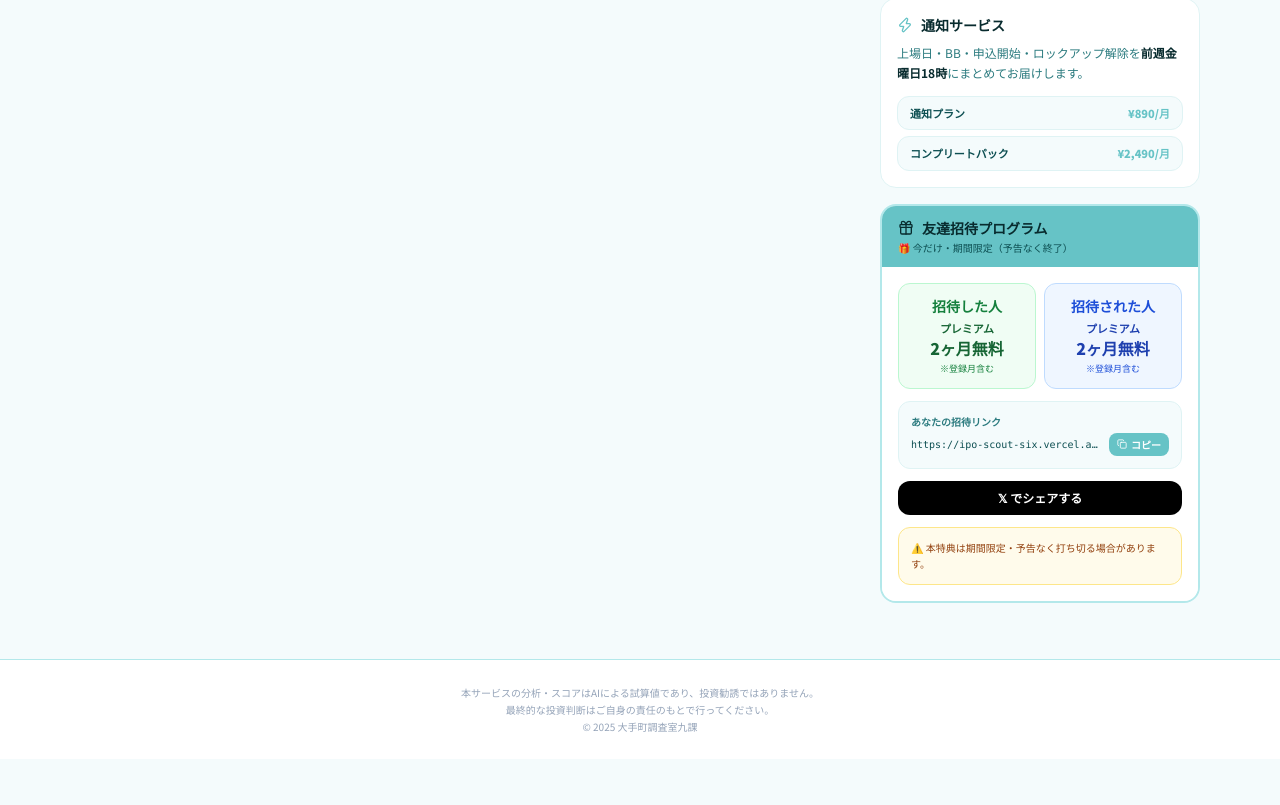
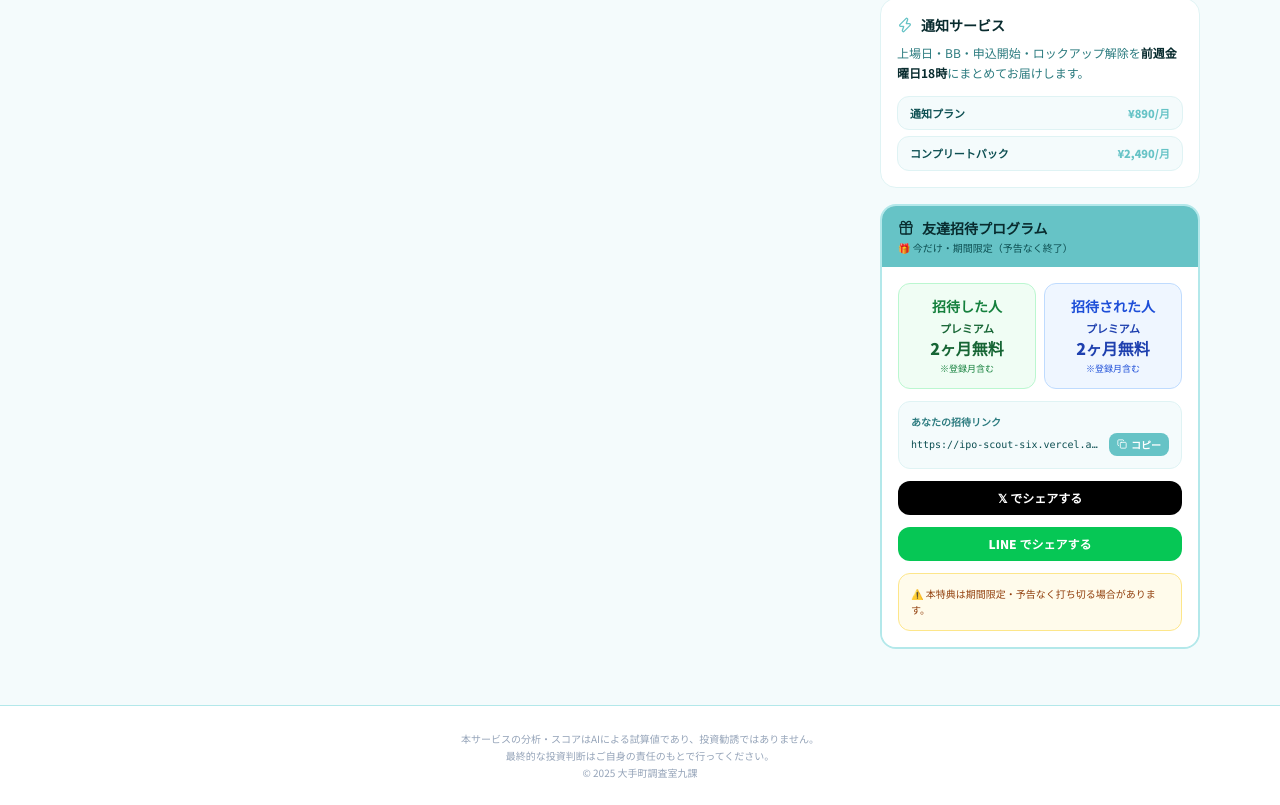
Before and after one commit to shakederice-jp/ipo-scout, a Next.js app: page / in a window 1280 px wide. Shown: the part 512-1317 px from the top of the page. Before the commit the page ends 1271 px from the top, so only its background shows below. Built offline with nearby package versions, Linux system fonts and the light colour scheme; no server answers; the database is empty.

Commit message:
feat: add LINE share button to referral section

```diff
--- a/src/components/RefferalSection.tsx
+++ b/src/components/RefferalSection.tsx
@@ -70,6 +70,12 @@ export default function ReferralSection({ userId }: { userId: string }) {
           style={{ fontSize: "12px", backgroundColor: "#000", color: "white", textDecoration: "none" }}>
           𝕏 でシェアする
         </a>
+        <a href={`https://line.me/R/msg/text/?${encodeURIComponent(tweetText)}`}
+  target="_blank" rel="noopener noreferrer"
+  className="flex items-center justify-center gap-2 rounded-xl py-2 font-black w-full"
+  style={{ fontSize: "12px", backgroundColor: "#06C755", color: "white", textDecoration: "none" }}>
+  LINE でシェアする
+</a>
         <div className="rounded-xl p-3" style={{ backgroundColor: "#fffbeb", border: "1px solid #fde68a" }}>
           <p style={{ fontSize: "10px", color: "#92400e", lineHeight: "1.6" }}>
             ⚠️ 本特典は期間限定・予告なく打ち切る場合があります。
```
